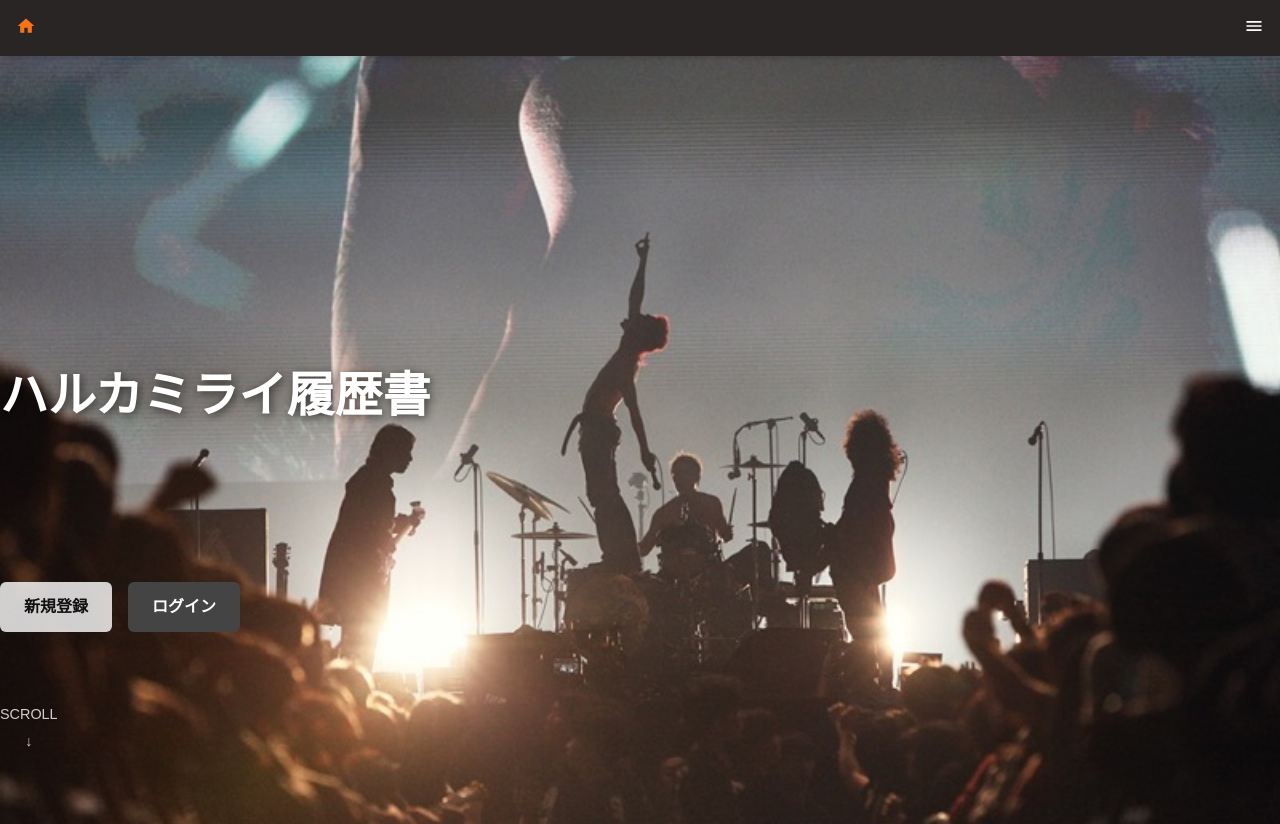
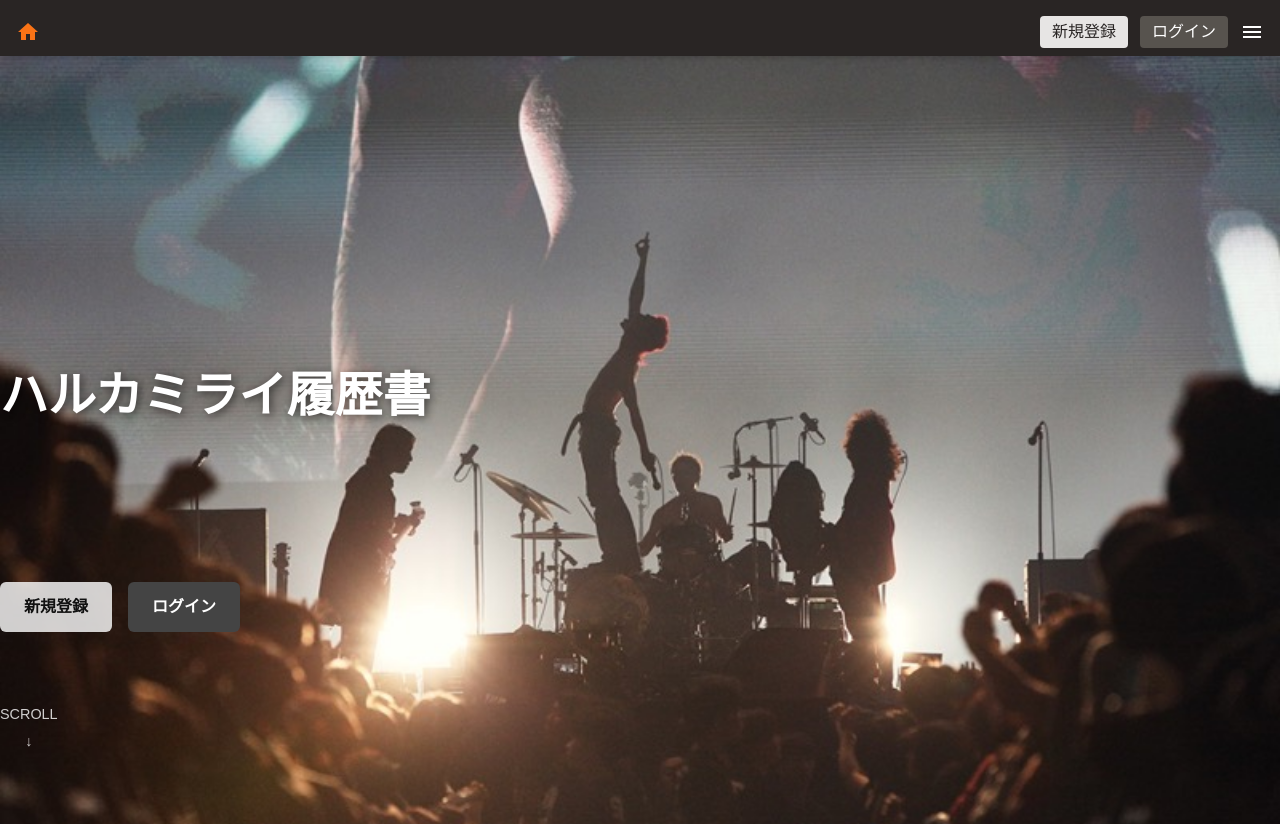
Before and after one commit to riku-work10/band_resume, a React (Create React App) app in the folder frontend/: page / in a window 1280 px wide. Shown: the top 824 px of the page. Built offline with nearby package versions, Linux system fonts and the light colour scheme; no server answers.

Commit message:
未ヘッダーにログイン、新規登録追加

```diff
--- a/frontend/src/components/layout/NotLoginHeader.jsx
+++ b/frontend/src/components/layout/NotLoginHeader.jsx
@@ -27,20 +27,36 @@
 
   return (
     <header className="fixed bg-stone-800 text-white relative">
-      <div className="flex justify-between items-center">
-        {/* ロゴ */}
-        <div className="flex-1 flex justify-start items-center space-x-4">
+<div className="flex items-center h-full">
+        {/* 左：ロゴ */}
+        <div className="flex items-center space-x-4">
           <Link
             to="/"
             className={`text-lg font-bold ${location.pathname === '/' ? 'text-orange-500' : ''}`}
           >
-            <MdHome className="text-xl" />
+            <MdHome className="text-2xl" />
           </Link>
         </div>
-        {/* ハンバーガーメニュー */}
-        <div className="flex-1 flex justify-end items-center space-x-4">
-          <button className="text-white focus:outline-none z-50" onClick={() => setIsOpen(!isOpen)}>
-            {isOpen ? <MdClose className="text-xl" /> : <MdOutlineMenu className="text-xl" />}
+
+        {/* 右側：ログイン・登録・メニュー */}
+        <div className="flex items-center space-x-3 ml-auto">
+          <Link
+            to="/signup"
+            className="px-3 py-1 bg-stone-200 text-stone-800 rounded hover:bg-stone-100 transition"
+          >
+            新規登録
+          </Link>
+          <Link
+            to="/signin"
+            className=" px-3 py-1 bg-stone-600 rounded hover:bg-stone-500 transition"
+          >
+            ログイン
+          </Link>
+          <button
+            className="text-white focus:outline-none z-50"
+            onClick={() => setIsOpen(!isOpen)}
+          >
+            {isOpen ? <MdClose className="text-2xl" /> : <MdOutlineMenu className="text-2xl" />}
           </button>
         </div>
       </div>
@@ -52,6 +68,11 @@
           className="menu-container absolute top-12 right-0 w-1/8 bg-stone-700 p-4 shadow-lg rounded-l-lg"
         >
           <ul className="space-y-2">
+            <li>
+              <Link to="/" className="block" onClick={() => setIsOpen(false)}>
+                ホーム
+              </Link>
+            </li>
             <li>
               <Link to="/signin" className="block" onClick={() => setIsOpen(false)}>
                 ログイン
```
